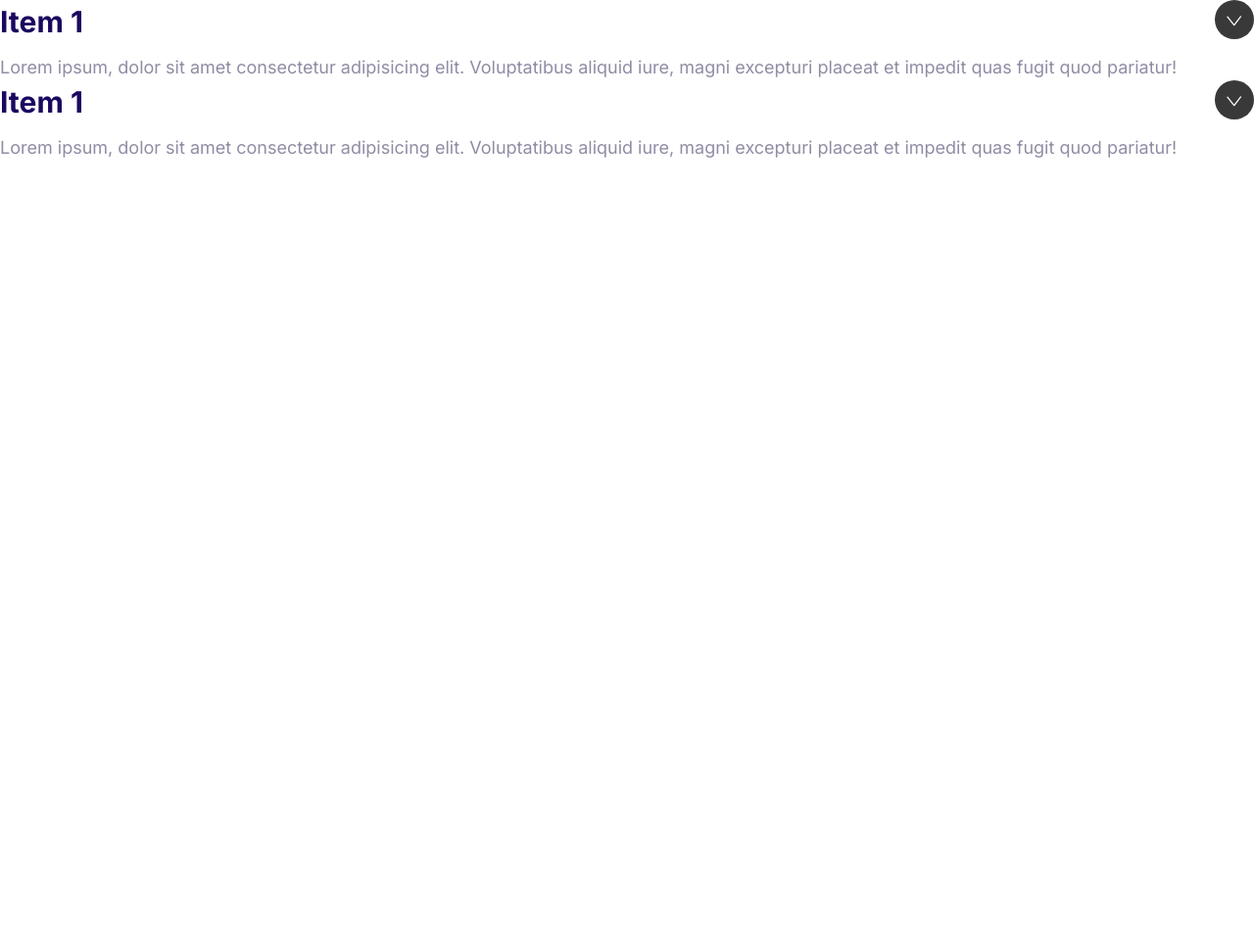
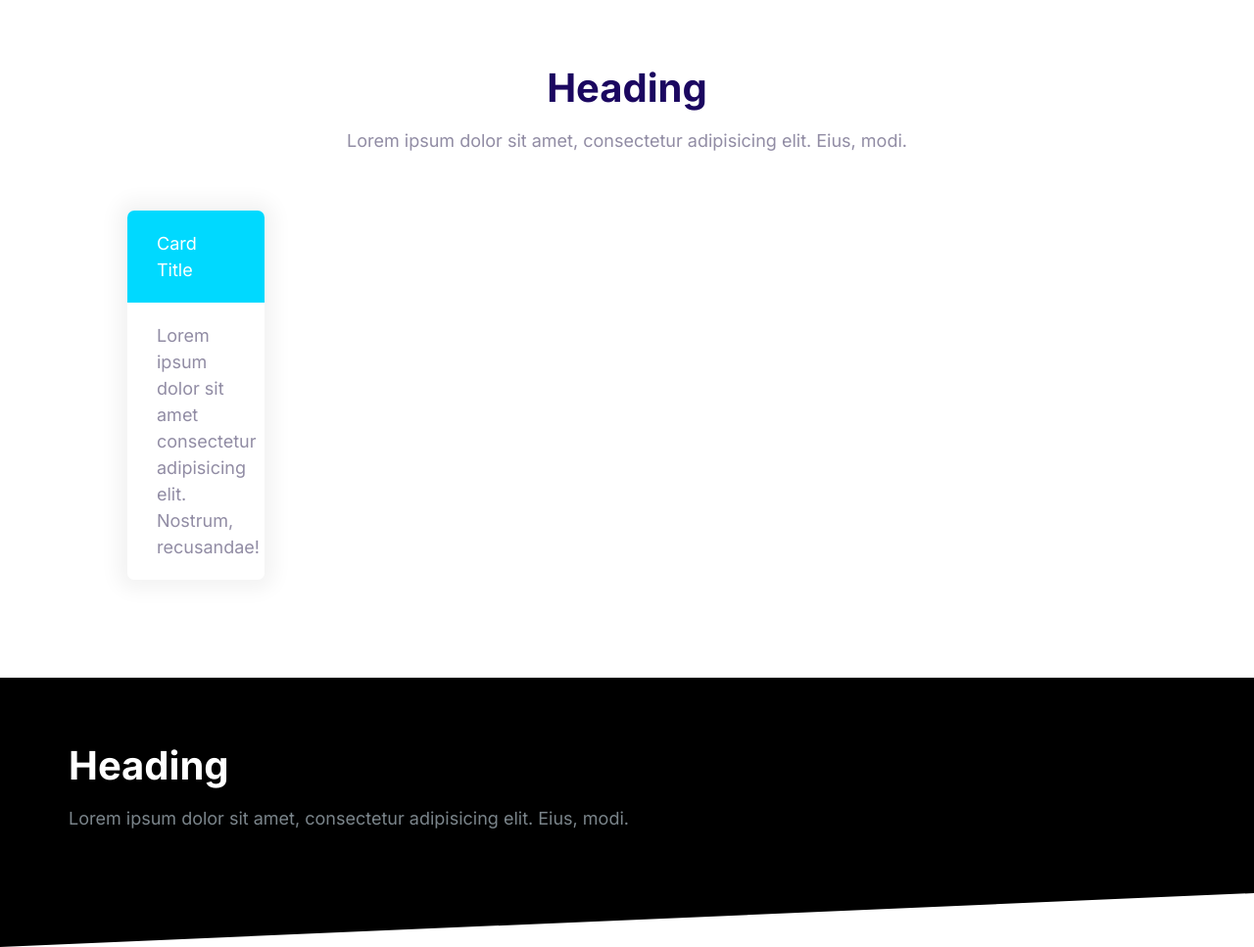
Before and after one commit to gootibi/Gootibi, a plain HTML site: page index.html in a window 1280 px wide. Shown: the whole page at 98% size. Before the commit the page ends 800 px from the top, so only its background shows below. Drawn offline with Linux system fonts and the light colour scheme.

Commit message:
Build the block component.

```diff
--- a/css/styles.css
+++ b/css/styles.css
@@ -571,3 +571,41 @@ a {
     max-height: 100vh;
     opacity: 1;
 }
+
+/* Blocks */
+.block {
+    --padding-vertical: 6rem;
+    padding: var(--padding-vertical) 2rem;
+}
+
+.block__header {
+    text-align: center;
+}
+
+.block__heading {
+    margin-top: 0;
+}
+
+.block--dark {
+    background: #000;
+    color: #7b858b;
+}
+
+.block--dark .block__heading {
+    color: #fff;
+}
+
+.block--skewed--right {
+    padding-bottom: calc(var(--padding-vertical) + 4rem);
+    clip-path: polygon(0% 0%, 100% 0%, 100% 100%, 0% 80%);
+}
+
+.block--skewed--left {
+    padding-bottom: calc(var(--padding-vertical) + 4rem);
+    clip-path: polygon(0% 0%, 100% 0%, 100% 80%, 0% 100%);
+}
+
+.container {
+    max-width: 1140px;
+    margin: 0 auto;
+}
--- a/index.html
+++ b/index.html
@@ -14,27 +14,31 @@
 
 <body>
 
-    <div class="collapsible collapsible--expanded">
-        <header class="collapsible__header">
-            <h2 class="collapsible__heading">Item 1</h2>
-            <img class="icon icon--white collapsible__chevron" src="images/chevron.svg" alt="Chevrone icon">
+    <section class="block container">
+        <header class="block__header">
+            <h2 class="block__heading">Heading</h2>
+            <p>
+                Lorem ipsum dolor sit amet, consectetur adipisicing elit. Eius, modi.
+            </p>
         </header>
-        <div class="collapsible__content">
-            Lorem ipsum, dolor sit amet consectetur adipisicing elit. Voluptatibus aliquid iure, magni excepturi placeat
-            et impedit quas fugit quod pariatur!
+        <div style="width: 20%; padding: 4rem;">
+            <div class="card card--secondary">
+                <header class="card__header">Card Title</header>
+                <div class="card__body">
+                    Lorem ipsum dolor sit amet consectetur adipisicing elit. Nostrum, recusandae!
+                </div>
+            </div>
         </div>
-    </div>
+    </section>
 
-    <div class="collapsible collapsible--expanded">
-        <header class="collapsible__header">
-            <h2 class="collapsible__heading">Item 1</h2>
-            <img class="icon icon--white collapsible__chevron" src="images/chevron.svg" alt="Chevrone icon">
-        </header>
-        <div class="collapsible__content">
-            Lorem ipsum, dolor sit amet consectetur adipisicing elit. Voluptatibus aliquid iure, magni excepturi placeat
-            et impedit quas fugit quod pariatur!
+    <section class="block block--dark block--skewed--left">
+        <div class="container">
+            <h2 class="block__heading">Heading</h2>
+            <p>
+                Lorem ipsum dolor sit amet, consectetur adipisicing elit. Eius, modi.
+            </p>
         </div>
-    </div>
+    </section>
 
     <script src="js/main.js"></script>
 </body>
```
Also changed, not shown: components/blocks.html (added, +25 -0 lines).
